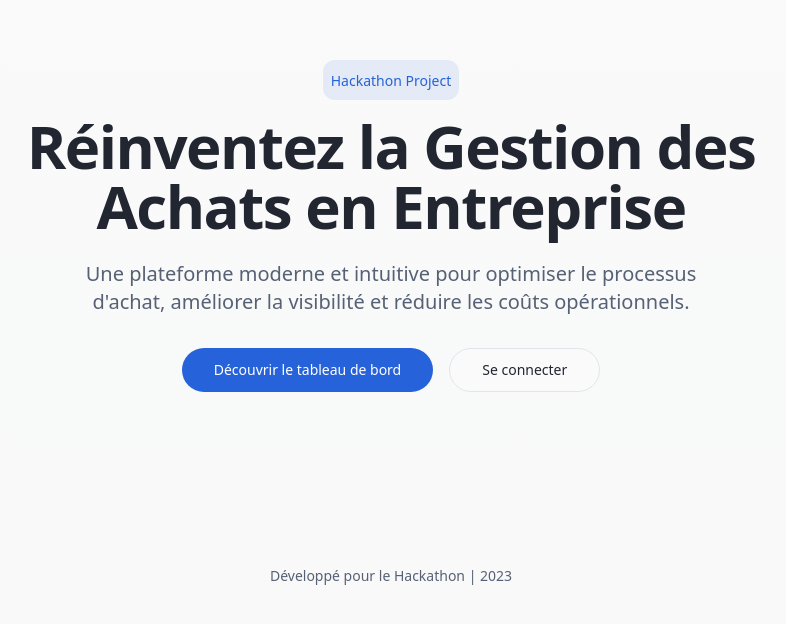
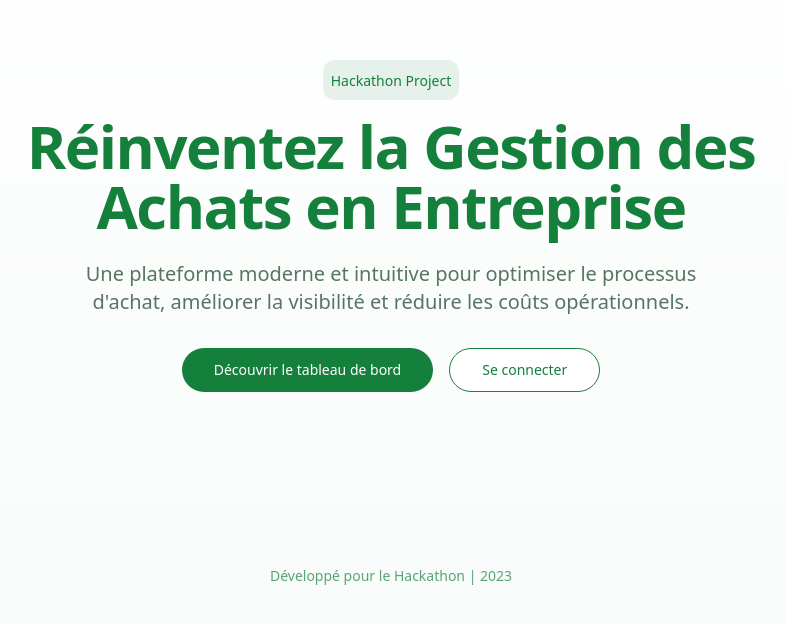
Before and after one commit to HiacyntheAH/buy-brilliance, a React (Vite) app: page / in a window 1280 px wide. Shown: the part 174-798 px from the top of the page, without its empty margins (249-1035 px from the left). Built offline with nearby package versions, Linux system fonts and the light colour scheme.

Commit message:
feat: Update project colors
Update the project's color scheme to dark green and white.

```diff
--- a/src/index.css
+++ b/src/index.css
@@ -1,37 +1,36 @@
-
 @tailwind base;
 @tailwind components;
 @tailwind utilities;
 
 @layer base {
   :root {
-    --background: 0 0% 98%;
-    --foreground: 220 20% 16%;
+    --background: 0 0% 100%;
+    --foreground: 142 72% 12%;
 
     --card: 0 0% 100%;
-    --card-foreground: 220 20% 16%;
+    --card-foreground: 142 72% 12%;
 
     --popover: 0 0% 100%;
-    --popover-foreground: 220 20% 16%;
+    --popover-foreground: 142 72% 12%;
 
-    --primary: 220 70% 50%;
+    --primary: 142 72% 29%;
     --primary-foreground: 0 0% 100%;
 
-    --secondary: 220 20% 96%;
-    --secondary-foreground: 220 20% 16%;
+    --secondary: 142 35% 90%;
+    --secondary-foreground: 142 72% 25%;
 
-    --muted: 220 20% 96%;
-    --muted-foreground: 220 15% 40%;
+    --muted: 142 35% 96%;
+    --muted-foreground: 142 15% 40%;
 
-    --accent: 220 20% 96%;
-    --accent-foreground: 220 20% 16%;
+    --accent: 142 35% 96%;
+    --accent-foreground: 142 72% 25%;
 
     --destructive: 0 84.2% 60.2%;
     --destructive-foreground: 0 0% 98%;
 
-    --border: 220 20% 90%;
-    --input: 220 20% 90%;
-    --ring: 220 70% 50%;
+    --border: 142 20% 90%;
+    --input: 142 20% 90%;
+    --ring: 142 72% 29%;
 
     --radius: 0.75rem;
   }
--- a/src/pages/Index.tsx
+++ b/src/pages/Index.tsx
@@ -21,7 +21,7 @@ const Index = () => {
           <span className="text-primary font-medium text-sm">Hackathon Project</span>
         </div>
 
-        <h1 className="text-4xl md:text-6xl font-bold mb-6 tracking-tight">
+        <h1 className="text-4xl md:text-6xl font-bold mb-6 tracking-tight text-primary">
           Réinventez la Gestion des Achats en Entreprise
         </h1>
 
@@ -34,7 +34,7 @@ const Index = () => {
           <Button
             onClick={goToDashboard}
             size="lg"
-            className="rounded-full px-8"
+            className="rounded-full px-8 bg-primary hover:bg-primary/90 text-white"
           >
             Découvrir le tableau de bord
           </Button>
@@ -43,14 +43,14 @@ const Index = () => {
             onClick={goToLogin}
             size="lg"
             variant="outline"
-            className="rounded-full px-8"
+            className="rounded-full px-8 border-primary text-primary hover:bg-primary/10"
           >
             Se connecter
           </Button>
         </div>
       </div>
 
-      <div className="absolute bottom-10 left-0 right-0 text-center text-sm text-muted-foreground">
+      <div className="absolute bottom-10 left-0 right-0 text-center text-sm text-primary/70">
         Développé pour le Hackathon | 2023
       </div>
     </div>
```
